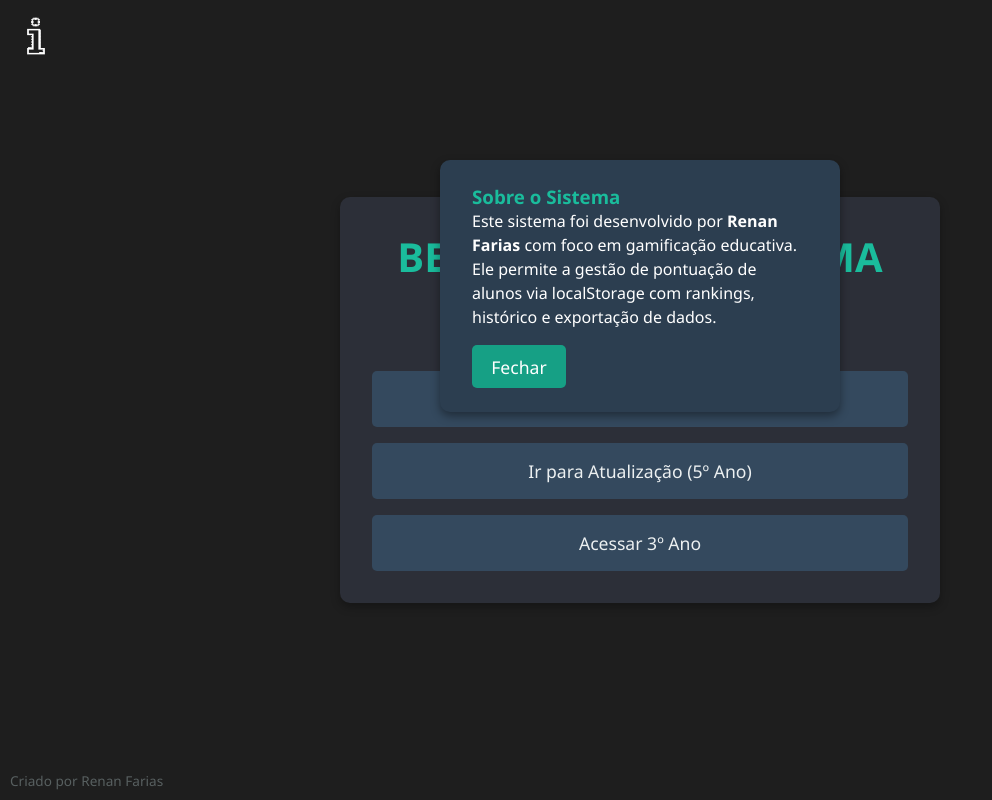
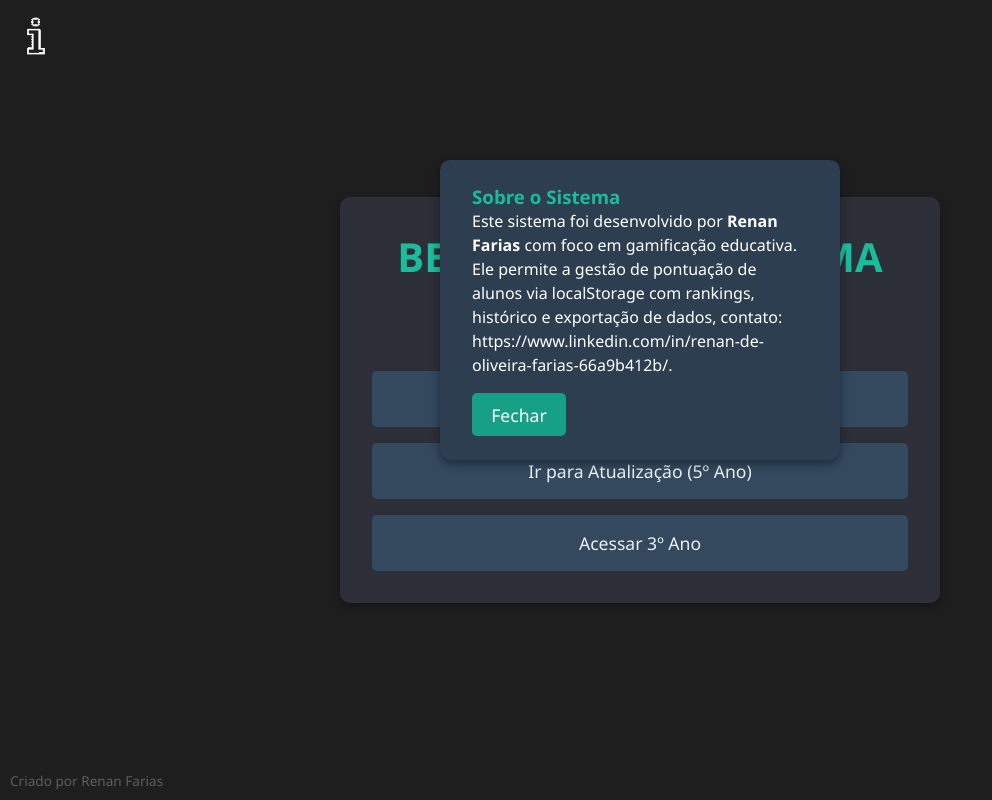
Before and after one commit to Nansinyx26/Maker_Coins3.00, a plain HTML site: page index.html in a window 1280 px wide. Both pictures are taken after a click on the button 36 px from the left and 38 px from the top of the page. Shown: the whole page, without its empty margins (0-992 px from the left). Drawn offline with Linux system fonts and the light colour scheme.

Commit message:
Update index.html

```diff
--- a/index.html
+++ b/index.html
@@ -74,7 +74,7 @@
     <p style="line-height: 1.5;">
       Este sistema foi desenvolvido por <strong>Renan Farias</strong> com foco em gamificação educativa.
       Ele permite a gestão de pontuação de alunos via <code>localStorage</code> com rankings, histórico
-      e exportação de dados.
+      e exportação de dados, contato: https://www.linkedin.com/in/renan-de-oliveira-farias-66a9b412b/.
     </p>
     <button onclick="document.getElementById('sobre').style.display='none'" style="
       margin-top: 1rem;
```
